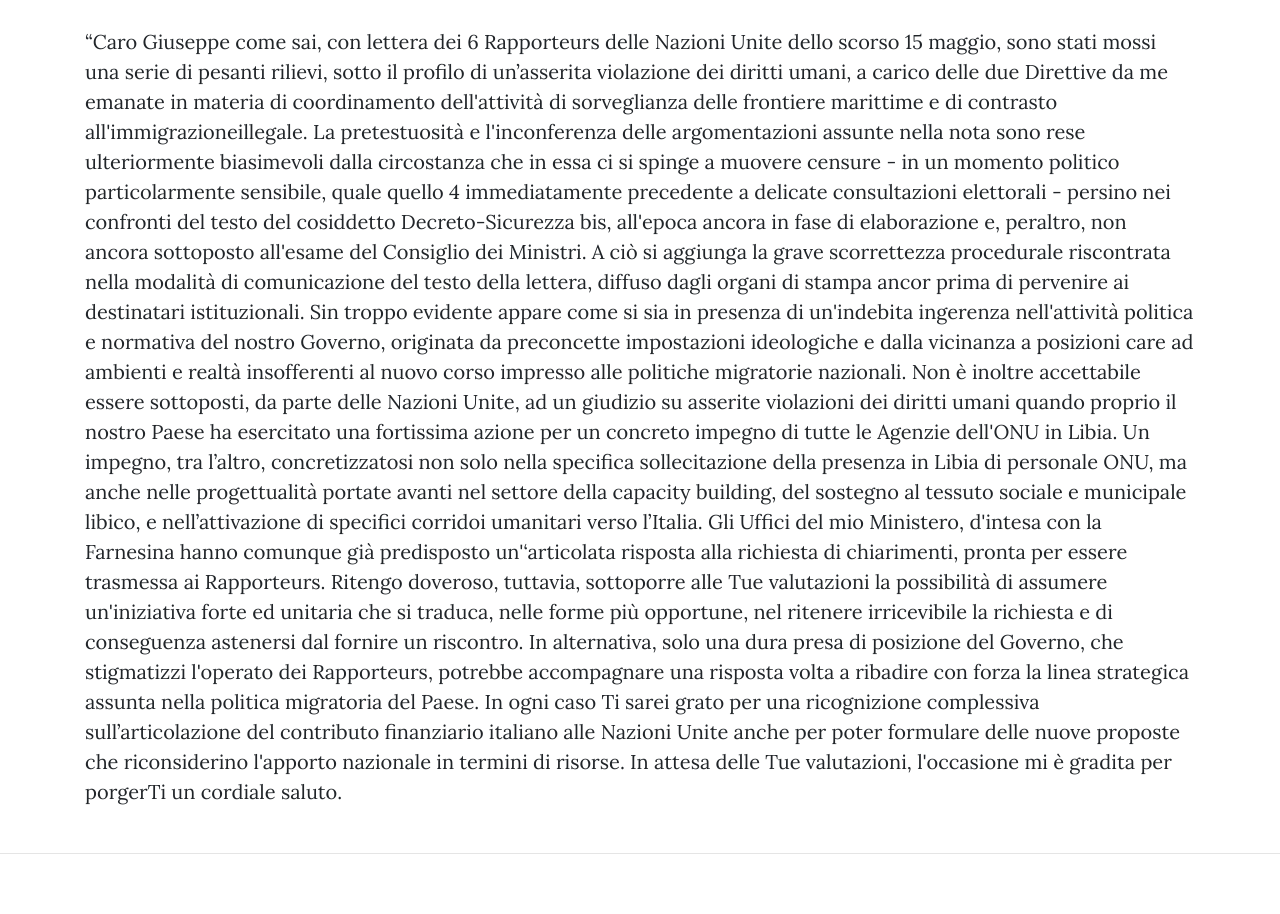
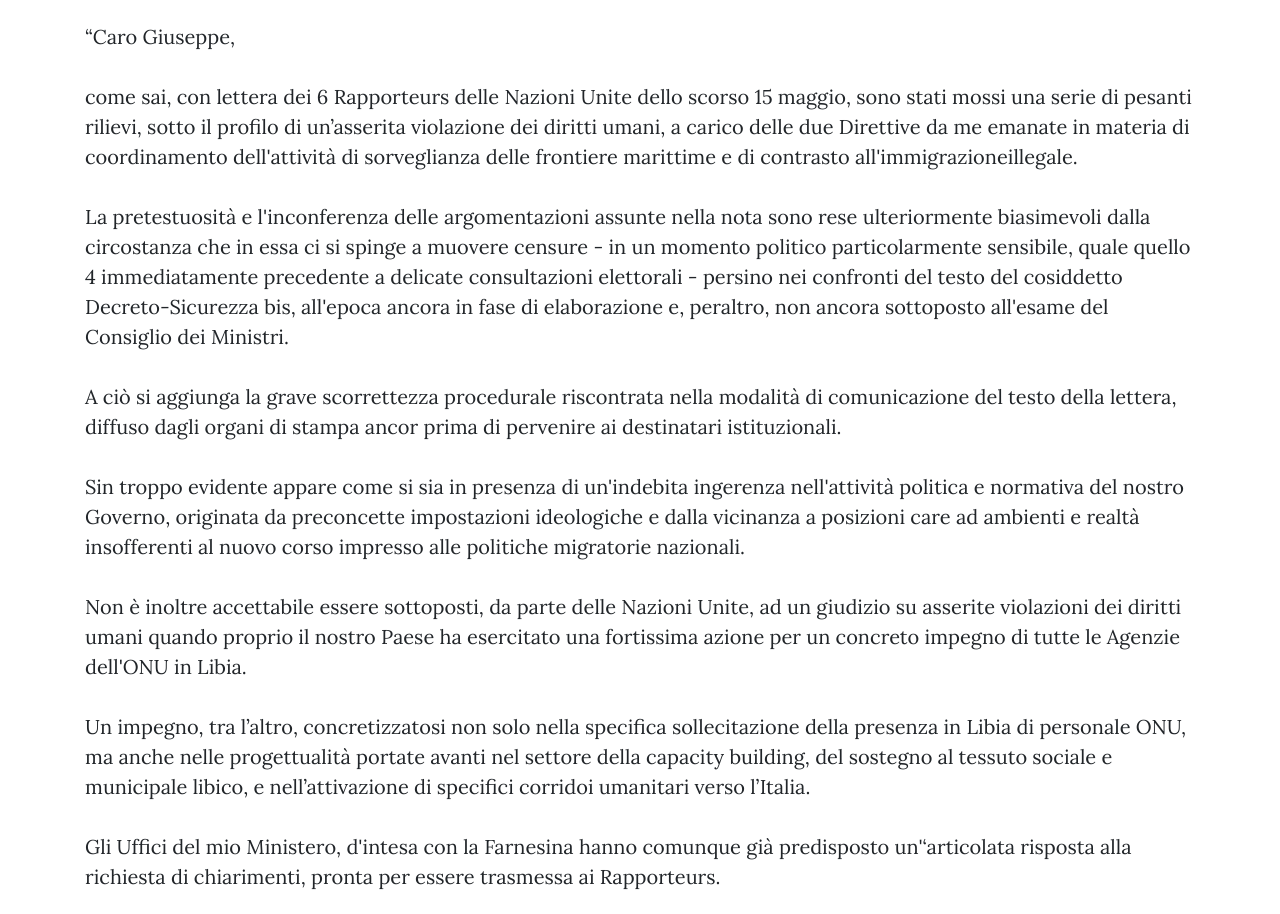
Before and after one commit to ondata/ONUGovernotalianoDirittiUmani, a website: page news1.html in a window 1280 px wide. Shown: the part 1031-1945 px from the top of the page. Drawn offline with nearby package versions, Linux system fonts and the light colour scheme; a web font is replaced by a local one.

Commit message:
update news1

```diff
--- a/news1.html
+++ b/news1.html
@@ -98,37 +98,39 @@
             <div class="row">
                 <div class="col-lg-12 col-md-12 mx-auto">
 
+                    <h4>29/05/2019</h3>
                     <h1>Il Ministro dell’Interno scrive al Presidente del Consiglio circa la lettera ONU del 15/05/2019</h1>
-                    <h3>29/05/2019</h3>
+
 
                     <p>Il 29 Maggio 2019 il Ministro dell’Interno, Matteo Salvini, ha scritto al Presidente del Consiglio dei Ministri, Giuseppe Conte e per conoscenza al Ministro degli Affari Esteri e della Cooperazione Internazionale. Il documento reso pubblico, tra gli altri, da <a href="http://www.vita.it/it/article/2019/05/29/salvini-vuole-tagliare-i-fondi-italiani-alle-nazioni-unite/151730/" target="_blank"><strong>Vita.it</strong></a> è integralmente <a href="http://www.vita.it/attachment/2f5ea6cc-821d-4f4c-9e83-324f3fd57a4a/" target="_blank"><strong>scaricabile</strong></a>. </p>
 
                         <p><strong>Ne riportiamo di seguito il testo</strong>:</p>
 
-<p>“Caro Giuseppe
-come sai, con lettera dei 6 Rapporteurs delle Nazioni Unite dello scorso 15 maggio, sono stati mossi una serie di pesanti rilievi, sotto il profilo di un’asserita violazione dei diritti umani, a carico delle due Direttive da me emanate in materia di coordinamento dell'attività di sorveglianza delle frontiere marittime e di contrasto all'immigrazioneillegale.
+<p>“Caro Giuseppe,</p>
 
-La pretestuosità e l'inconferenza delle argomentazioni
-assunte nella nota sono rese ulteriormente biasimevoli dalla circostanza che in essa ci si spinge a muovere censure - in un momento politico particolarmente sensibile, quale quello 4 immediatamente precedente a delicate consultazioni elettorali - persino nei confronti del testo del cosiddetto Decreto-Sicurezza bis, all'epoca ancora in fase di elaborazione e, peraltro, non ancora sottoposto all'esame del Consiglio dei Ministri.
+    <p>come sai, con lettera dei 6 Rapporteurs delle Nazioni Unite dello scorso 15 maggio, sono stati mossi una serie di pesanti rilievi, sotto il profilo di un’asserita violazione dei diritti umani, a carico delle due Direttive da me emanate in materia di coordinamento dell'attività di sorveglianza delle frontiere marittime e di contrasto all'immigrazioneillegale.</p>
 
-A ciò si aggiunga la grave scorrettezza procedurale riscontrata nella modalità di comunicazione del testo della lettera, diffuso dagli organi di stampa ancor prima di pervenire ai destinatari istituzionali.
+<p>La pretestuosità e l'inconferenza delle argomentazioni
+assunte nella nota sono rese ulteriormente biasimevoli dalla circostanza che in essa ci si spinge a muovere censure - in un momento politico particolarmente sensibile, quale quello 4 immediatamente precedente a delicate consultazioni elettorali - persino nei confronti del testo del cosiddetto Decreto-Sicurezza bis, all'epoca ancora in fase di elaborazione e, peraltro, non ancora sottoposto all'esame del Consiglio dei Ministri.</p>
 
-Sin troppo evidente appare come si sia in presenza di un'indebita ingerenza nell'attività politica e normativa del nostro Governo, originata da preconcette impostazioni ideologiche e dalla vicinanza a posizioni care ad ambienti e realtà insofferenti al nuovo corso impresso alle politiche migratorie nazionali.
+<p>A ciò si aggiunga la grave scorrettezza procedurale riscontrata nella modalità di comunicazione del testo della lettera, diffuso dagli organi di stampa ancor prima di pervenire ai destinatari istituzionali.</p>
 
-Non è inoltre accettabile essere sottoposti, da parte delle Nazioni Unite, ad un giudizio su asserite violazioni dei diritti umani quando proprio il nostro Paese ha esercitato una fortissima azione per un concreto impegno di tutte le Agenzie dell'ONU in Libia.
+<p>Sin troppo evidente appare come si sia in presenza di un'indebita ingerenza nell'attività politica e normativa del nostro Governo, originata da preconcette impostazioni ideologiche e dalla vicinanza a posizioni care ad ambienti e realtà insofferenti al nuovo corso impresso alle politiche migratorie nazionali.</p>
 
-Un impegno, tra l’altro, concretizzatosi non solo nella specifica sollecitazione della presenza in Libia di personale ONU, ma anche nelle progettualità portate avanti nel settore della capacity building, del sostegno al tessuto sociale e municipale libico, e nell’attivazione di specifici corridoi umanitari verso l’Italia.
+<p>Non è inoltre accettabile essere sottoposti, da parte delle Nazioni Unite, ad un giudizio su asserite violazioni dei diritti umani quando proprio il nostro Paese ha esercitato una fortissima azione per un concreto impegno di tutte le Agenzie dell'ONU in Libia.</p>
 
-Gli Uffici del mio Ministero, d'intesa con la Farnesina hanno comunque già predisposto un'‘articolata risposta alla richiesta di chiarimenti, pronta per essere trasmessa ai Rapporteurs.
+<p>Un impegno, tra l’altro, concretizzatosi non solo nella specifica sollecitazione della presenza in Libia di personale ONU, ma anche nelle progettualità portate avanti nel settore della capacity building, del sostegno al tessuto sociale e municipale libico, e nell’attivazione di specifici corridoi umanitari verso l’Italia.</p>
 
-Ritengo doveroso, tuttavia, sottoporre alle Tue valutazioni la possibilità di assumere un'iniziativa forte ed unitaria che si traduca, nelle forme più opportune, nel ritenere irricevibile la richiesta e di conseguenza astenersi dal fornire un riscontro.
+Gli Uffici del mio Ministero, d'intesa con la Farnesina hanno comunque già predisposto un'‘articolata risposta alla richiesta di chiarimenti, pronta per essere trasmessa ai Rapporteurs.</p>
 
-In alternativa, solo una dura presa di posizione del Governo, che stigmatizzi l'operato dei Rapporteurs, potrebbe accompagnare una risposta volta a ribadire con forza la linea
-strategica assunta nella politica migratoria del Paese.
+<p>Ritengo doveroso, tuttavia, sottoporre alle Tue valutazioni la possibilità di assumere un'iniziativa forte ed unitaria che si traduca, nelle forme più opportune, nel ritenere irricevibile la richiesta e di conseguenza astenersi dal fornire un riscontro. </p>
 
-In ogni caso Ti sarei grato per una ricognizione  complessiva sull’articolazione del contributo finanziario italiano alle Nazioni Unite anche per poter formulare delle nuove proposte che riconsiderino l'apporto nazionale in termini di  risorse.
+<p>In alternativa, solo una dura presa di posizione del Governo, che stigmatizzi l'operato dei Rapporteurs, potrebbe accompagnare una risposta volta a ribadire con forza la linea
+strategica assunta nella politica migratoria del Paese.</p>
 
-In attesa delle Tue valutazioni, l'occasione mi è gradita per porgerTi un cordiale saluto.
+<p>In ogni caso Ti sarei grato per una ricognizione  complessiva sull’articolazione del contributo finanziario italiano alle Nazioni Unite anche per poter formulare delle nuove proposte che riconsiderino l'apporto nazionale in termini di  risorse.</p>
+
+<p>In attesa delle Tue valutazioni, l'occasione mi è gradita per porgerTi un cordiale saluto.</p>
 
 
 
```
